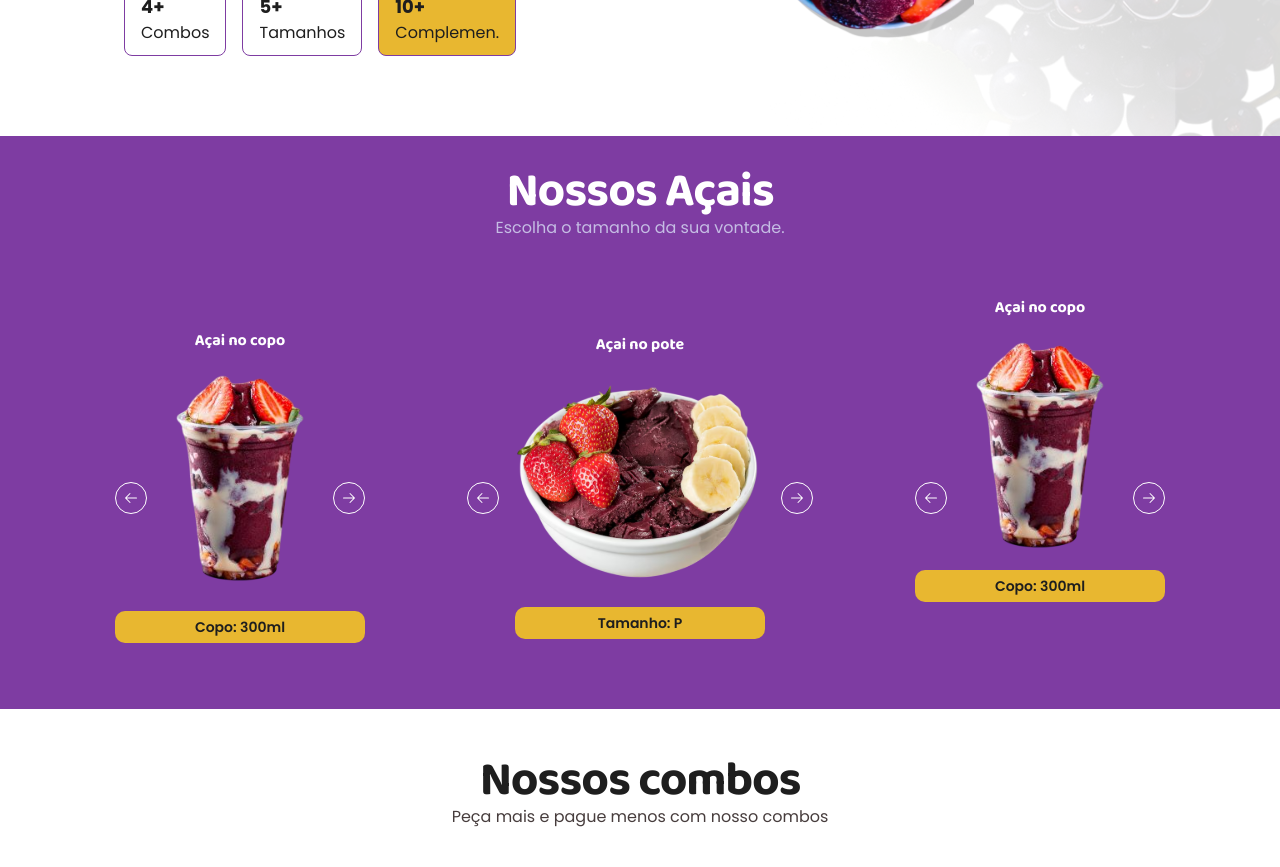
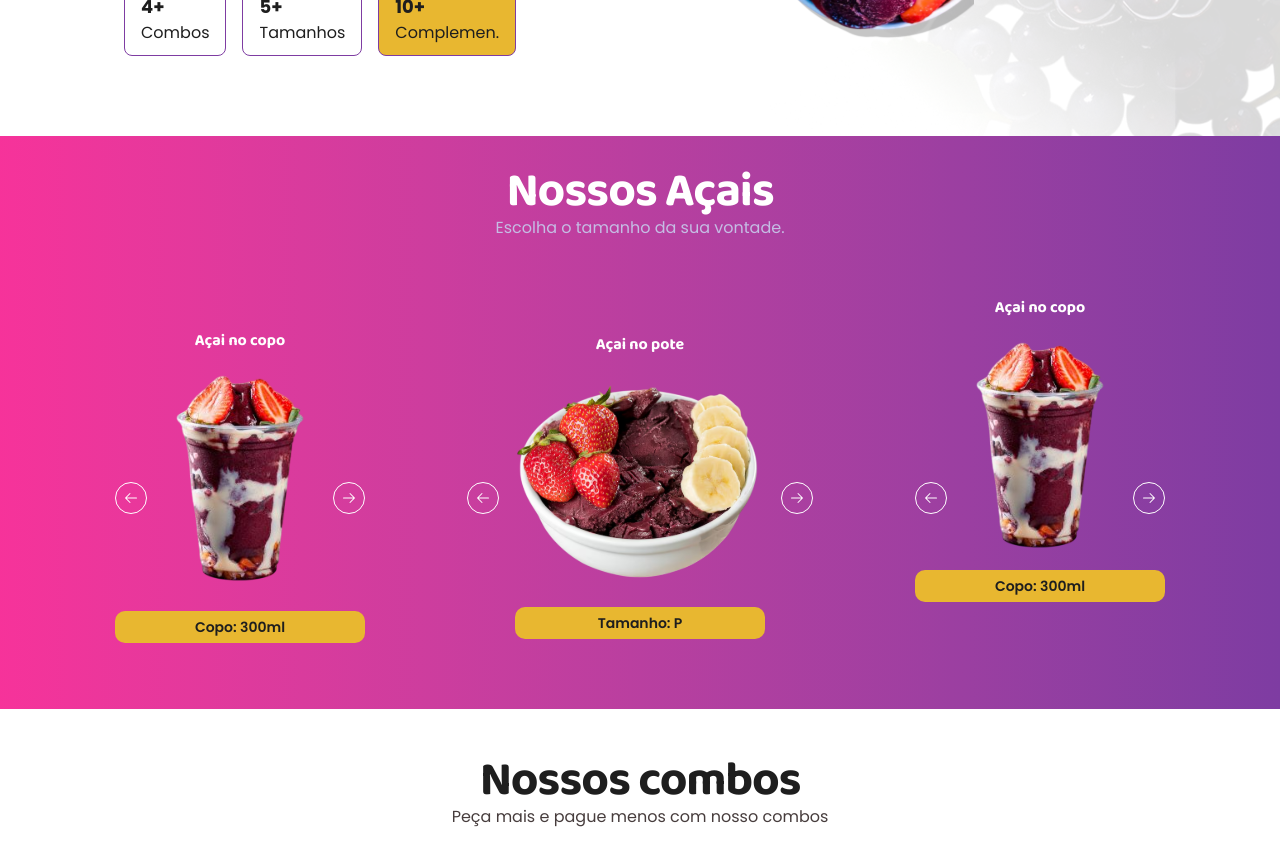
Before and after one commit to Kaique790/acailandia-landing, a Next.js app: page / in a window 1280 px wide. Shown: the part 480-1347 px from the top of the page. Built offline with nearby package versions, Linux system fonts and the light colour scheme; what tailwind-animate would draw is missing.

Commit message:
feat(components/products): add gradient bg

```diff
--- a/src/components/products.tsx
+++ b/src/components/products.tsx
@@ -51,7 +51,10 @@ const potProducts = [
 
 export function Products() {
   return (
-    <section id="products" className="bg-primary text-light mx-auto mt-20 py-8">
+    <section
+      id="products"
+      className="text-light to-primary mx-auto mt-20 bg-gradient-to-r from-pink-500 py-8"
+    >
       <header className="w-full text-center">
         <h1 className="font-baloo text-5xl font-bold tracking-tight">
           Nossos Açais
```
